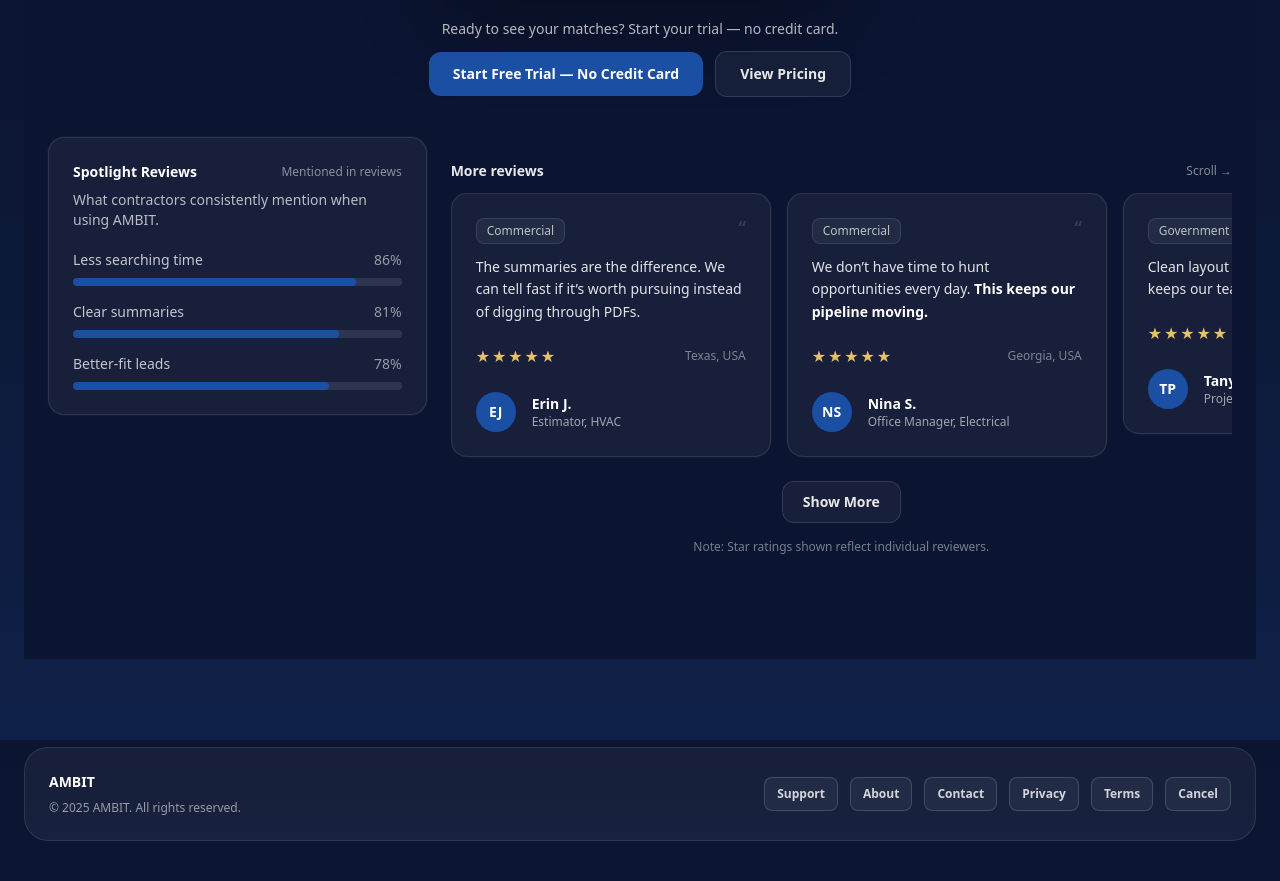
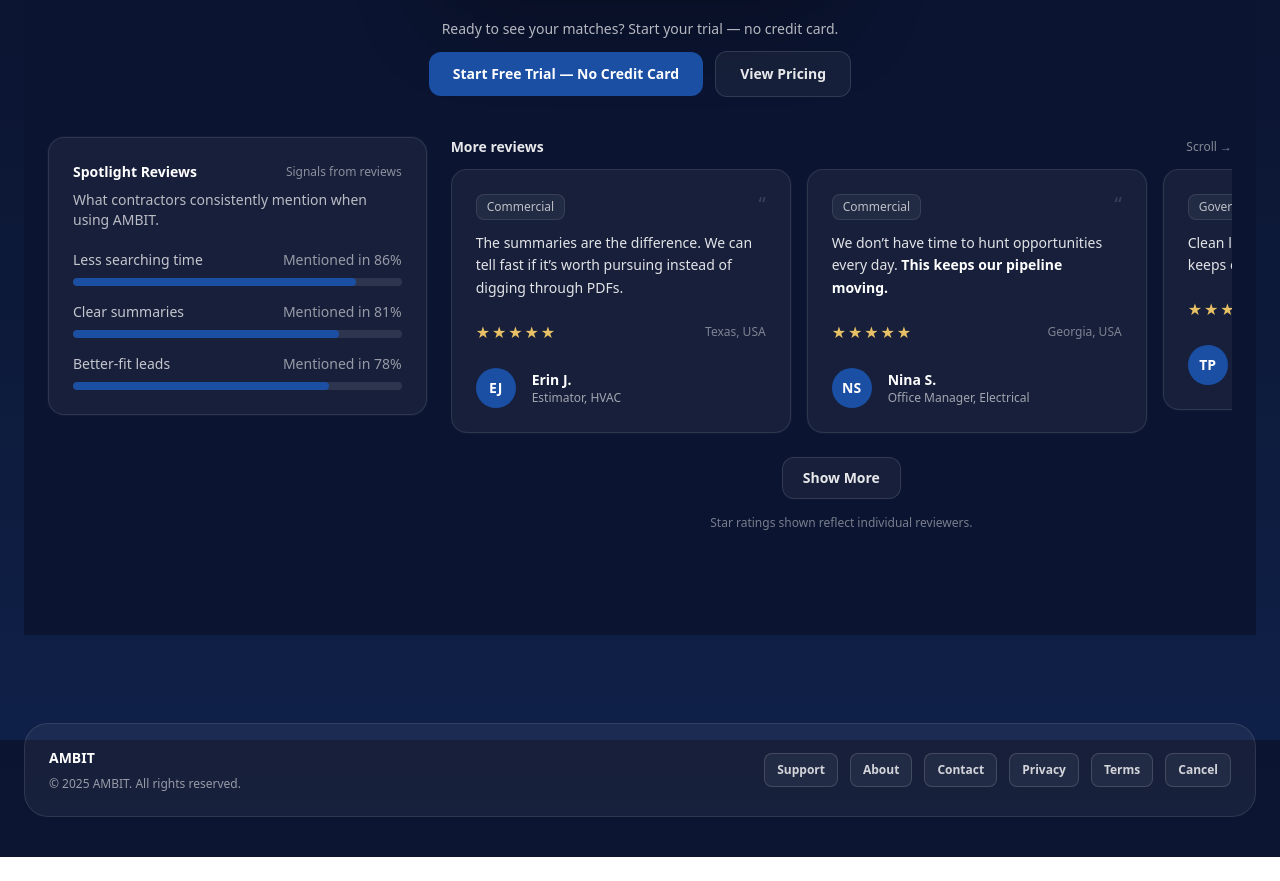
Before and after one commit to seansevrix/ambit, a Next.js app: page /testimonials in a window 1280 px wide. Shown: the part 860-1741 px from the top of the page. After the commit the page ends 1717 px from the top, so only its background shows below. Built offline with nearby package versions, Linux system fonts and the light colour scheme.

Commit message:
Fix testimonials page client directive

```diff
--- a/app/testimonials/page.tsx
+++ b/app/testimonials/page.tsx
@@ -1,3 +1,5 @@
+"use client";
+
 import Link from "next/link";
 import { useMemo, useState } from "react";
 
@@ -120,8 +122,7 @@ const TESTIMONIALS: Testimonial[] = [
     role: "Owner, Mechanical",
     location: "Texas, USA",
     hook: "Less searching. More bidding.",
-    quote:
-      "Less searching. More bidding. AMBIT saves me time every week.",
+    quote: "Less searching. More bidding. AMBIT saves me time every week.",
     initials: "JM",
     segment: "Government",
     stars: 5,
@@ -192,9 +193,7 @@ function Img({
 
 function BoldHookQuote({ hook, quote }: { hook: string; quote: string }) {
   const parts = quote.split(hook);
-  if (parts.length < 2) {
-    return <span className="text-white/88">{quote}</span>;
-  }
+  if (parts.length < 2) return <span className="text-white/88">{quote}</span>;
   return (
     <span className="text-white/88">
       {parts[0]}
@@ -284,21 +283,15 @@ function PartnerStrip() {
   );
 }
 
-function ProgressBar({
-  label,
-  percent,
-}: {
-  label: string;
-  percent: number;
-}) {
+function ProgressBar({ label, percent }: { label: string; percent: number }) {
   const clamped = Math.max(0, Math.min(100, Math.round(percent)));
   return (
     <div className="space-y-2">
       <div className="flex items-center justify-between text-sm text-white/75">
         <span>{label}</span>
-        <span className="text-white/55">{clamped}%</span>
+        <span className="text-white/55">Mentioned in {clamped}%</span>
       </div>
-      <div className="h-2 w-full rounded-full bg-white/10 overflow-hidden">
+      <div className="h-2 w-full overflow-hidden rounded-full bg-white/10">
         <div
           className="h-full rounded-full bg-[#1A4FA3]"
           style={{ width: `${clamped}%` }}
@@ -309,9 +302,8 @@ function ProgressBar({
 }
 
 function SpotlightBox() {
-  // Adjust these numbers if you ever get real analytics.
-  // For now they are presented as "Mentioned in X% of reviews" and should only be used if you stand behind them.
-  // If you don't want implied stats, set all to null and the UI will render as "Frequently mentioned".
+  // Only use metrics you are comfortable standing behind.
+  // If you don't want implied percentages, set these to null and the UI will say "Frequently mentioned".
   const metrics: Array<{ label: string; percent: number | null }> = [
     { label: "Less searching time", percent: 86 },
     { label: "Clear summaries", percent: 81 },
@@ -325,7 +317,7 @@ function SpotlightBox() {
       <div className="flex items-center justify-between">
         <div className="text-sm font-semibold">Spotlight Reviews</div>
         <span className="text-xs text-white/50">
-          {hasNumeric ? "Mentioned in reviews" : "Frequently mentioned"}
+          {hasNumeric ? "Signals from reviews" : "Frequently mentioned"}
         </span>
       </div>
 
@@ -352,25 +344,17 @@ function SpotlightBox() {
   );
 }
 
-function Carousel({
-  items,
-}: {
-  items: Testimonial[];
-}) {
+function Carousel({ items }: { items: Testimonial[] }) {
   return (
-    <div className="mt-6">
+    <div>
       <div className="flex items-center justify-between">
-        <div className="text-sm font-semibold text-white/90">
-          More reviews
-        </div>
-        <div className="text-xs text-white/50">
-          Scroll →
-        </div>
+        <div className="text-sm font-semibold text-white/90">More reviews</div>
+        <div className="text-xs text-white/50">Scroll →</div>
       </div>
 
       <div className="mt-3 flex gap-4 overflow-x-auto pb-2 [-webkit-overflow-scrolling:touch]">
         {items.map((t) => (
-          <div key={t.name} className="min-w-[320px] max-w-[320px] flex-shrink-0">
+          <div key={t.name} className="w-[340px] flex-shrink-0">
             <QuoteCard t={t} />
           </div>
         ))}
@@ -389,7 +373,6 @@ export default function TestimonialsPage() {
 
   const rest = useMemo(() => {
     const nonFeatured = TESTIMONIALS.filter((t) => !t.featured);
-    // Group 5★ first for visual positivity; keep 4★ present (honest) but later
     const fives = nonFeatured.filter((t) => t.stars === 5);
     const fours = nonFeatured.filter((t) => t.stars === 4);
     return [...fives, ...fours];
@@ -430,7 +413,7 @@ export default function TestimonialsPage() {
           </div>
         </div>
 
-        {/* Featured Three (skimmable) */}
+        {/* Featured Three */}
         <div className="mt-10 grid gap-6 lg:grid-cols-3">
           {featured.map((t, idx) => (
             <div key={t.name} className="lg:col-span-1">
@@ -454,7 +437,7 @@ export default function TestimonialsPage() {
           </div>
         </div>
 
-        {/* Right-side style section: spotlight + carousel */}
+        {/* Spotlight + Carousel */}
         <div className="mt-10 grid gap-6 lg:grid-cols-12">
           <div className="lg:col-span-4">
             <SpotlightBox />
@@ -474,7 +457,7 @@ export default function TestimonialsPage() {
             </div>
 
             <div className="mt-4 text-center text-xs text-white/45">
-              Note: Star ratings shown reflect individual reviewers.
+              Star ratings shown reflect individual reviewers.
             </div>
           </div>
         </div>
```
